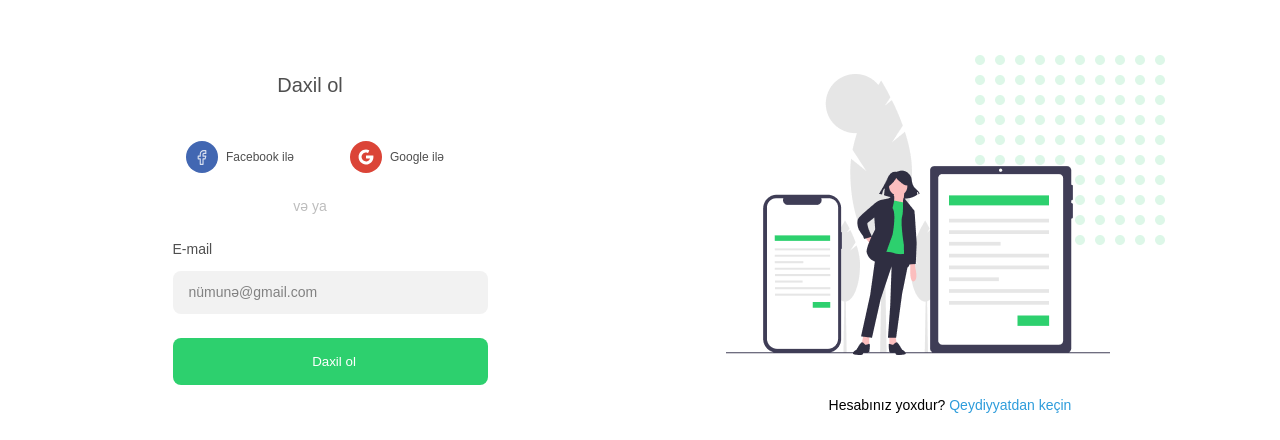
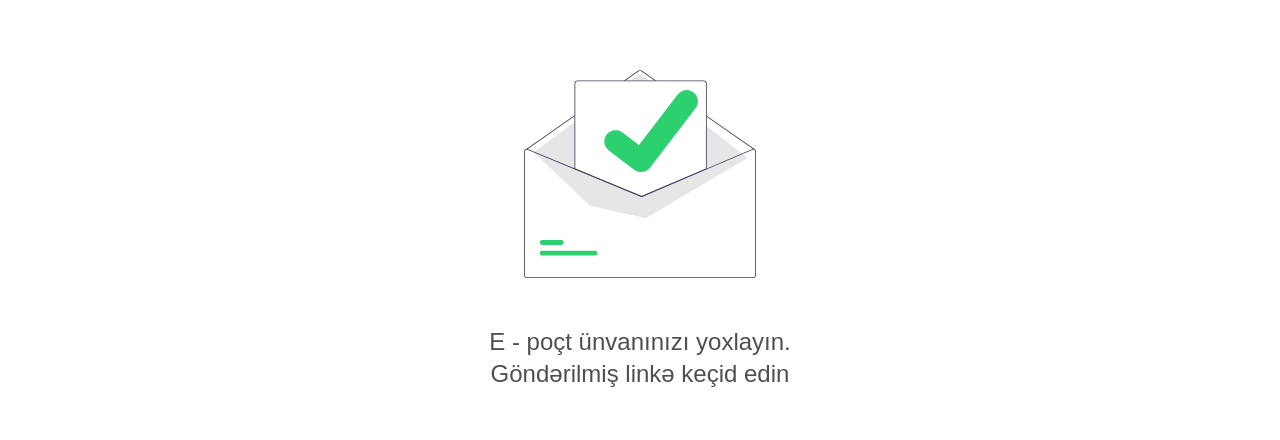
Before and after one commit to ulker-akhmedli/tello-e-commerce, a React (Vite) app: page /login in a window 1280 px wide. Shown: the part 126-566 px from the top of the page. Built offline with nearby package versions, Linux system fonts and the light colour scheme; no server answers; a web font is replaced by a local one.

Commit message:
Mailcheck/response

```diff
--- a/src/App.jsx
+++ b/src/App.jsx
@@ -11,6 +11,7 @@ import Basket from "./pages/Basket/Basket";
 import Profile from "./pages/Profile/Profile";
 import ProductDetail from "./pages/ProductDetail/ProductDetail";
 import Error from "./pages/Error/Error";
+import LoginMessage from "./pages/Login/LoginMessage/LoginMessage";
 
 const App = () => {
   return (
--- a/src/components/Header/Nav/Nav.jsx
+++ b/src/components/Header/Nav/Nav.jsx
@@ -15,7 +15,6 @@ const Nav = ({ loading, categories }) => {
             </li>
           );
         })}
-
       </ul>
     </nav>
   );
--- a/src/pages/Login/Login.jsx
+++ b/src/pages/Login/Login.jsx
@@ -5,8 +5,11 @@ import Input from "../../components/Input/Input.jsx";
 import Button from "../../components/Button/Button.jsx";
 import LoginImage from "./LoginImage/LoginImage.jsx";
 import { useForm } from "react-hook-form";
+import LoginMessage from "./LoginMessage/LoginMessage.jsx";
 
 const Login = () => {
+  const [loginMessage, setLoginMessage] = React.useState(true);
+
   const {
     register,
     handleSubmit,
@@ -19,6 +22,10 @@ const Login = () => {
   };
 
   return (
+    <div>
+      {loginMessage ? (
+        <LoginMessage />
+      ) : (
         <div className="login container">
           <div className="login-form">
             <h3>Daxil ol</h3>
@@ -46,6 +53,8 @@ const Login = () => {
             message={"Qeydiyyatdan keçin"}
           />
         </div>
+      )}
+    </div>
   );
 };
 
--- /dev/null
+++ b/src/pages/Login/LoginMessage/LoginMessage.jsx
@@ -0,0 +1,14 @@
+import React from "react";
+import "./LoginMessage.scss"
+import Message from "../../../assets/loginMessage.svg";
+
+const LoginMessage = () => {
+  return (
+    <div className="login-message">
+      <img src={Message} alt="LoginMessage" />
+      <p>E - poçt ünvanınızı yoxlayın. Göndərilmiş linkə keçid edin</p>
+    </div>
+  );
+};
+
+export default LoginMessage;
--- /dev/null
+++ b/src/pages/Login/LoginMessage/LoginMessage.scss
@@ -0,0 +1,17 @@
+@import "../../../scss/variables.scss";
+.login-message {
+  display: flex;
+  flex-direction: column;
+  justify-content: center;
+  align-items: center;
+  padding: 95px 0 170px 0;
+  gap: 48px;
+  p {
+    width: 385px;
+    font-size: 24px;
+    font-weight: 500;
+    line-height: 32px;
+    color: $clr-gray2;
+    text-align: center;
+  }
+}
```
Also changed, not shown: src/assets/loginMessage.svg (added). Lines whose indentation alone changed are shown as unchanged.
